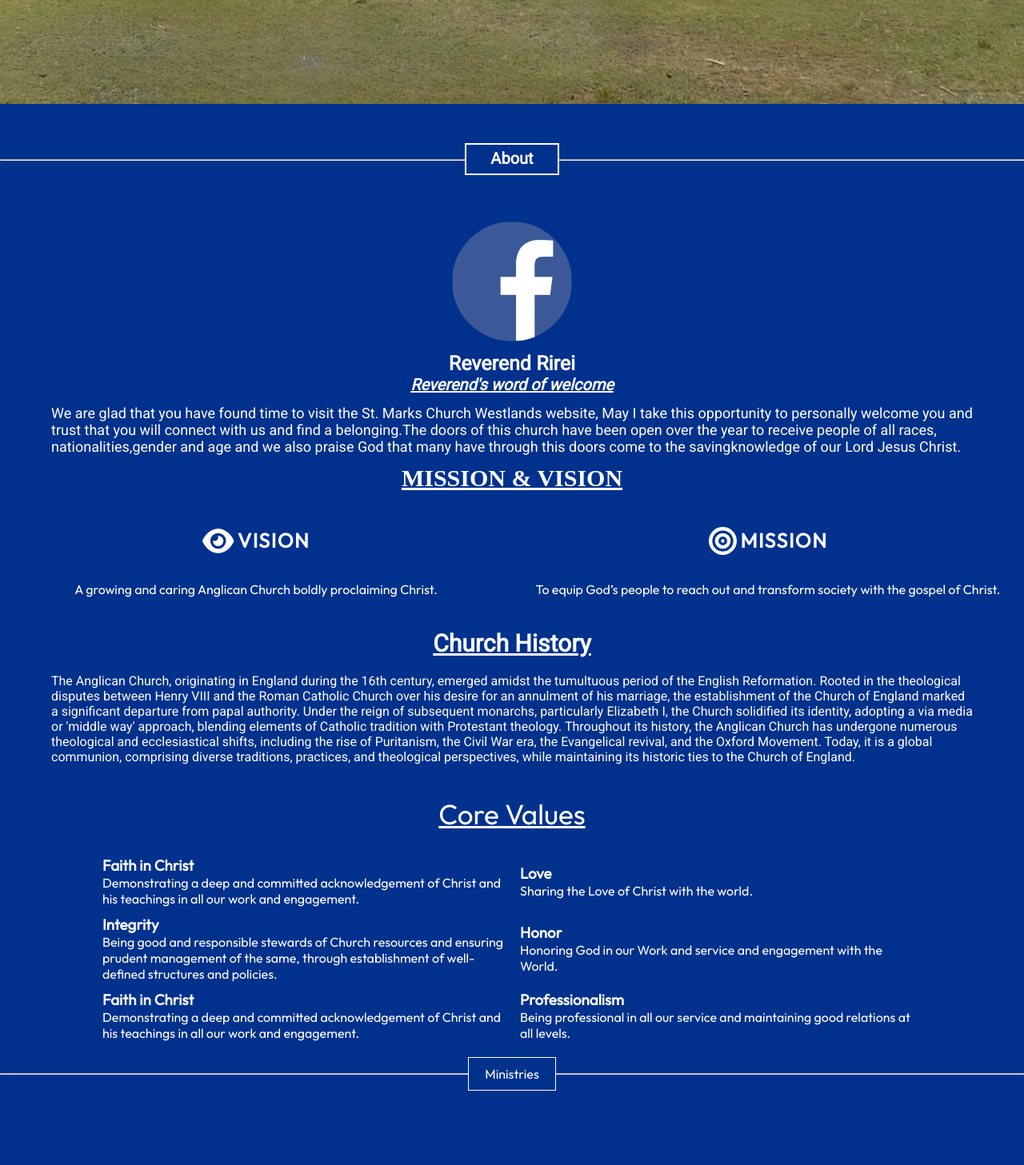
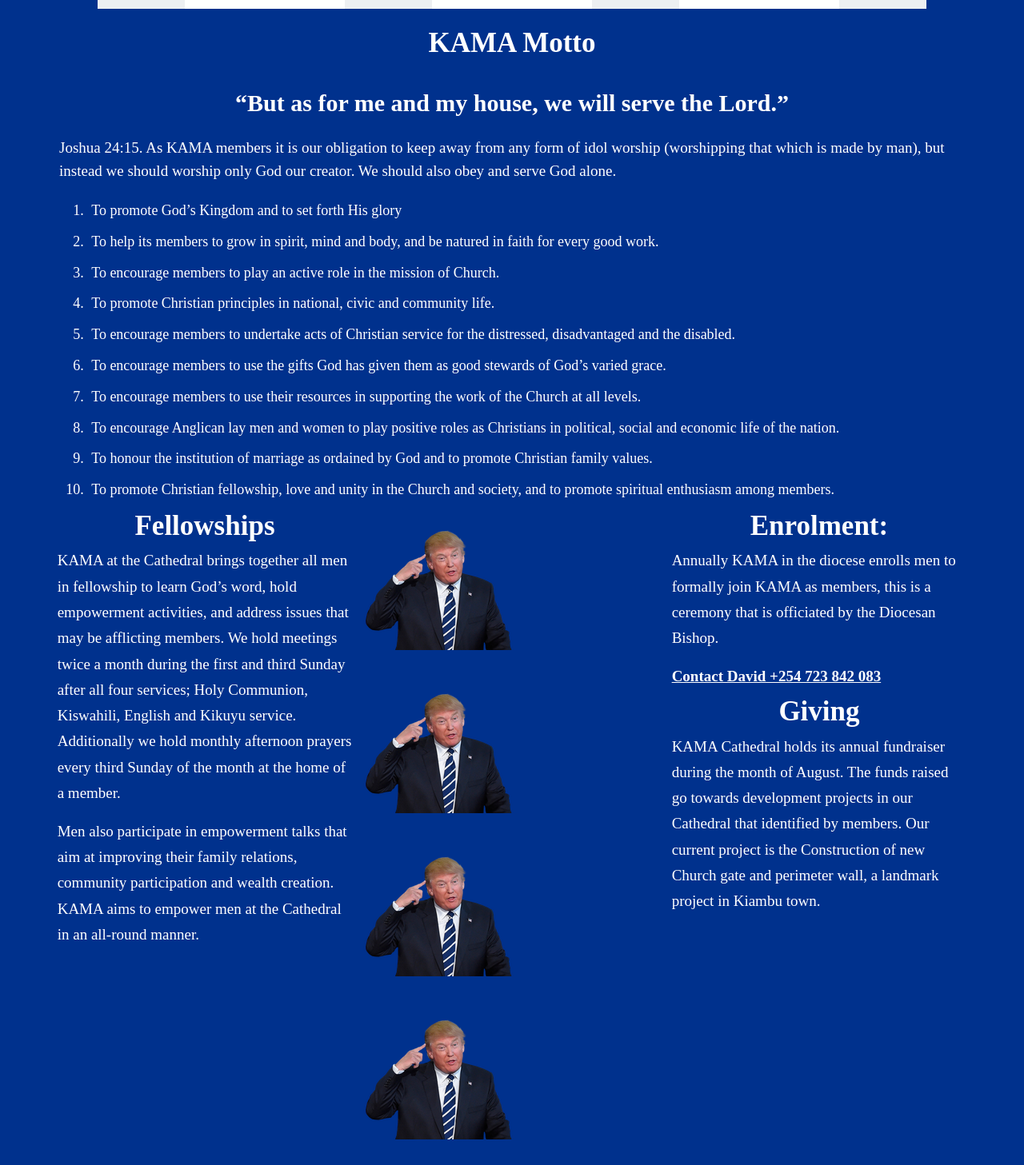
Before and after one commit to KipletingEdwin/Koromosho, a React (Vite) app: page /kama in a window 1280 px wide. Shown: the part 760-2217 px from the top of the page at 80% size. Built offline with nearby package versions, Linux system fonts and the light colour scheme.

Commit message:
add react-router-dom

```diff
--- a/src/App.jsx
+++ b/src/App.jsx
@@ -1,25 +1,15 @@
+import { Outlet } from "react-router-dom";
 import styles from "./App.module.css";
-import About from "./components/About/About";
-import Contact from "./components/Contact/Contact";
 import Footer from "./components/Footer/Footer";
-import Home from "./components/Home/Home";
-import Ministries from "./components/Ministries/Ministries";
 import Navbar from "./components/Navbar/Navbar";
-import Kama from './components/Kama/Kama';
-
 
 
 function App() {
   return (
     <div className={styles.App}>
       <Navbar />
-      <Home />
-      <About />
-      <Ministries />
-      <Contact />
+      <Outlet />
       <Footer />
-      <Kama />
-
     </div>
   );
 }
--- /dev/null
+++ b/src/LandingPage.jsx
@@ -0,0 +1,21 @@
+
+import About from "./components/About/About";
+import Contact from "./components/Contact/Contact";
+import Home from "./components/Home/Home";
+import Ministries from "./components/Ministries/Ministries";
+
+
+function LandingPage() {
+  return (
+    <div >
+
+      <Home />
+      <About />
+      <Ministries />
+      <Contact />
+
+    </div>
+  );
+}
+
+export default LandingPage;
--- a/src/components/About/About.jsx
+++ b/src/components/About/About.jsx
@@ -3,7 +3,7 @@ import styles from "./About.module.css";
 import { FontAwesomeIcon } from '@fortawesome/react-fontawesome';
 import { faEye, faBullseye } from '@fortawesome/free-solid-svg-icons';
 import projects from '../../Data/Data.json'
-import Reverend from '../../assets/socials/facebook.png';
+import reverend from '../../assets/leaders/kama/trump.png';
 
 function About() {
   return (
@@ -16,7 +16,7 @@ function About() {
 
 
       <div className={styles.reverendContainer}>
-        <img src={Reverend} alt="reverend"/>
+        <img src={reverend} alt="reverend"/>
         <p className={styles.name}>Reverend Rirei</p>
         <h3>  Reverend's word of welcome</h3>
         <p className={styles.description}> We are glad that you have found time to visit the St. Marks Church Westlands
--- /dev/null
+++ b/src/components/Evangelism/Evangelism.module.css
@@ -0,0 +1,43 @@
+.container{
+    /* background-color: green; */
+    width: 100%;
+    color: #fff;
+}
+
+.descriptionContainer{
+    /* background-color: red; */
+    margin: 2%;
+    display: flex;
+    flex-direction: row;
+}
+
+.title{
+    /* background-color: green; */
+    text-align: center;
+    font-size: 35px;
+    padding: 10px;
+}
+
+.description{
+    width: 50%;
+
+}
+
+.description p{
+    /* background-color: yellow; */
+    font-size: 18px;
+    line-height: 1.5;
+    padding: 5px;
+}
+
+.descriptionImage{
+    width: 50%;
+    /* background-color: blue; */
+    display: flex;
+    align-items: center;
+    justify-content: center;
+}
+
+.descriptionImage img{
+    height: 100%;
+}
--- a/src/components/Kama/Kama.jsx
+++ b/src/components/Kama/Kama.jsx
@@ -48,7 +48,7 @@ function Kama() {
 
             </div>
 
-            <div className={styles.moto}>
+            <div className={styles.motto}>
                 <h2> KAMA Motto </h2>
                 <h4> “But as for me and my house, we will serve the Lord.”  </h4>
                 <p> Joshua 24:15.
@@ -76,14 +76,21 @@ function Kama() {
 
             <div className={styles.fellowshipsContainer}>
                 <div className={styles.fellowshopDescription}>
+                    <h3> Fellowships </h3>
                     <p> KAMA at the Cathedral brings together all men in fellowship to learn God’s word, hold empowerment activities, and
                         address issues that may be afflicting members. We hold meetings twice a month during the first and third Sunday
                         after all four services; Holy Communion, Kiswahili, English and Kikuyu service. Additionally we hold monthly
                          afternoon prayers every third Sunday of the month at the home of a member. </p>
-                         <span> Men also participate in empowerment talks that aim at improving their family relations, community
-                             participation and wealth creation. KAMA aims to empower men at the Cathedral in an all-round manner. </span>
+                    <p> Men also participate in empowerment talks that aim at improving their family relations, community
+                             participation and wealth creation. KAMA aims to empower men at the Cathedral in an all-round manner.
+                    </p>
                 </div>
                 <div className={styles.fellowshipImages}>
+                    <img src={trump} alt='trump'/>
+                    <img src={trump} alt='trump'/>
+                    <img src={trump} alt='trump'/>
+                    <img src={trump} alt='trump'/>
+                    <img src={trump} alt='trump'/>
 
                 </div>
 
@@ -92,7 +99,7 @@ function Kama() {
                         <h3> Enrolment:</h3>
                         <p> Annually KAMA in the diocese enrolls men to formally join KAMA as members, this is a ceremony that is officiated
                              by the Diocesan Bishop. </p>
-                             <span> Contact David +254 723 842 083 </span>
+                             <p className={styles.contact}> Contact David +254 723 842 083 </p>
 
                     </div>
                     <div className={styles.giving}>
--- a/src/components/Kama/Kama.module.css
+++ b/src/components/Kama/Kama.module.css
@@ -1,8 +1,9 @@
 @import '../../vars.css';
 
 .container{
-    background-color: green;
+    /* background-color: green; */
     margin: 2% 5%;
+    color: #ffffff;
 }
 
 .introduction{
@@ -12,31 +13,31 @@
 }
 
 .intro{
-    background-color: red;
+    /* background-color: red; */
     width: 50%;
 }
 
 .intro h2{
-    background-color: cornflowerblue;
+    /* background-color: cornflowerblue; */
     margin: 5% 2%;
     font-size: 45px;
 }
 
 .intro h3{
-    background-color: darkolivegreen;
+    /* background-color: darkolivegreen; */
     margin: 2%;
     font-size: 30px;
 }
 
 .description{
-    background-color: chocolate;
+    /* background-color: chocolate; */
     width: 50%;
     padding: 1%;
 
 }
 
 .description p{
-    background-color: cornflowerblue;
+    /* background-color: cornflowerblue; */
     font-size: 18px;
     line-height: 1.8;
 }
@@ -46,6 +47,7 @@
     text-align: center;
     background-color: #edeff2;
     margin: 0% 5%;
+    color: black;
 }
 
 .leaders{
@@ -75,8 +77,88 @@
     font-weight: 600;
 }
 
+/* .motto{
+    background-color: red;
+} */
 
+.motto h2{
+    /* background-color: yellow; */
+    font-size: 35px;
+    text-align: center;
+    padding: 2%;
+}
+.motto h4{
+    /* background-color: blue; */
+    text-align: center;
+    padding: 15px;
+    font-size: 30px;
+}
 
+.motto p{
+    /* background-color: coral; */
+    padding: 10px;
+    line-height: 1.5;
+    font-size: 19px;
+    font-weight: 500;
+}
+
+/* .objectives{
+    background-color: darkmagenta;
+} */
+
+.objectives ul{
+    /* background-color: red; */
+    margin: 0.5% 2%;
+}
+
+.objectives ul li{
+    /* background-color: lightblue; */
+    margin-left: 2%;
+    list-style: decimal;
+    font-size: 18px;
+    line-height: 1.6;
+    padding: 5px;
+}
+
+.fellowshipsContainer{
+    display: flex;
+    flex-direction: row;
+}
+
+.fellowshopDescription{
+    /* background-color: blue; */
+    width: 33.3333%;
+}
+ .fellowshipsContainer h3{
+    font-size: 35px;
+    /* background-color: darkcyan; */
+    text-align: center;
+ }
+
+ .fellowshipsContainer p{
+    font-size: 19px;
+    /* background-color: gold; */
+    padding: 2%;
+    line-height: 1.7;
+ }
+
+ .fellowshipImages{
+    /* background-color: maroon; */
+    width: 33.333%;
+ }
+
+ /* .fellowshipImages img{
+    background-color: blue;
+ } */
+
+ .enrolment{
+    width: 33.333%;
+ }
+
+ .contact{
+    font-weight: 700;
+    text-decoration: underline;
+ }
 
 
 
@@ -112,4 +194,21 @@
         margin: 2% 0%;
     }
 
+    .fellowshipsContainer{
+        display: flex;
+        flex-direction: column;
+    }
+
+    .fellowshopDescription{
+        width: 100%;
+    }
+
+    .fellowshipImages{
+        width: 100%;
+    }
+
+    .enrolment{
+        width: 100%;
+    }
+
 }
--- a/src/components/Ministries/Ministries.jsx
+++ b/src/components/Ministries/Ministries.jsx
@@ -1,6 +1,7 @@
 import React from "react";
 import styles from "./Ministries.module.css";
 import ministriesData from "../../Data/Ministries.json";
+import { Link } from "react-router-dom";
 
 function Ministries() {
   return (
@@ -17,14 +18,14 @@ function Ministries() {
 
         <div className={styles.departmentsContainer}>
           {ministriesData.map((ministry, index) => (
-            <div key={index} className={styles.kama}>
+            <Link to={ministry.href} key={index} className={styles.kama}>
               <img src={ministry.imageSrc} alt={ministry.name} />
               <div className={styles.description}>
                 <h3>{ministry.name}</h3>
                 <hr className={styles.kamaLine} />
                 <p>{ministry.link}</p>
               </div>
-            </div>
+            </Link>
           ))}
 
 
--- a/src/main.jsx
+++ b/src/main.jsx
@@ -1,16 +1,51 @@
 import React from "react";
 import ReactDOM from "react-dom/client";
 import App from "./App.jsx";
+import Kama from "./components/Kama/Kama.jsx";
+import Mu from "./components/Mu/Mu.jsx";
+import Kayo from "./components/Kayo/Kayo.jsx";
+import SundaySchool from "./components/SundaySchool/SundaySchool.jsx";
+// import Navbar from "./components/Navbar/Navbar";
 import "./index.css";
-import { BrowserRouter } from "react-router-dom";
+import {
+  createBrowserRouter,
+  RouterProvider,
+} from "react-router-dom";
 
 import "@fontsource/outfit";
 import "@fontsource/roboto";
+import LandingPage from "./LandingPage.jsx";
+const router = createBrowserRouter([
+  {
+    path: "/",
+    element:  <App />,
+    children: [
+ {
+        element:  <LandingPage />,
+        index: true,
+      },
+      {
+        path: "/kama",
+        element:  <Kama />,
+      },
+      {
+        path: "/mu",
+        element:  <Mu />,
+      },
+      {
+        path: "/kayo",
+        element:  <Kayo />,
+      },
+      {
+        path: "/sundayschool",
+        element:  <SundaySchool />,
+      },
+    ]
+  },
+]);
 
 ReactDOM.createRoot(document.getElementById("root")).render(
   <React.StrictMode>
-    <BrowserRouter>
-      <App />
-    </BrowserRouter>
+     <RouterProvider router={router} />
   </React.StrictMode>
 );
```
Also changed, not shown: src/Data/Ministries.json (+10 -5 lines), src/components/Evangelism/Evangelism.jsx (added, +34 -0 lines).
